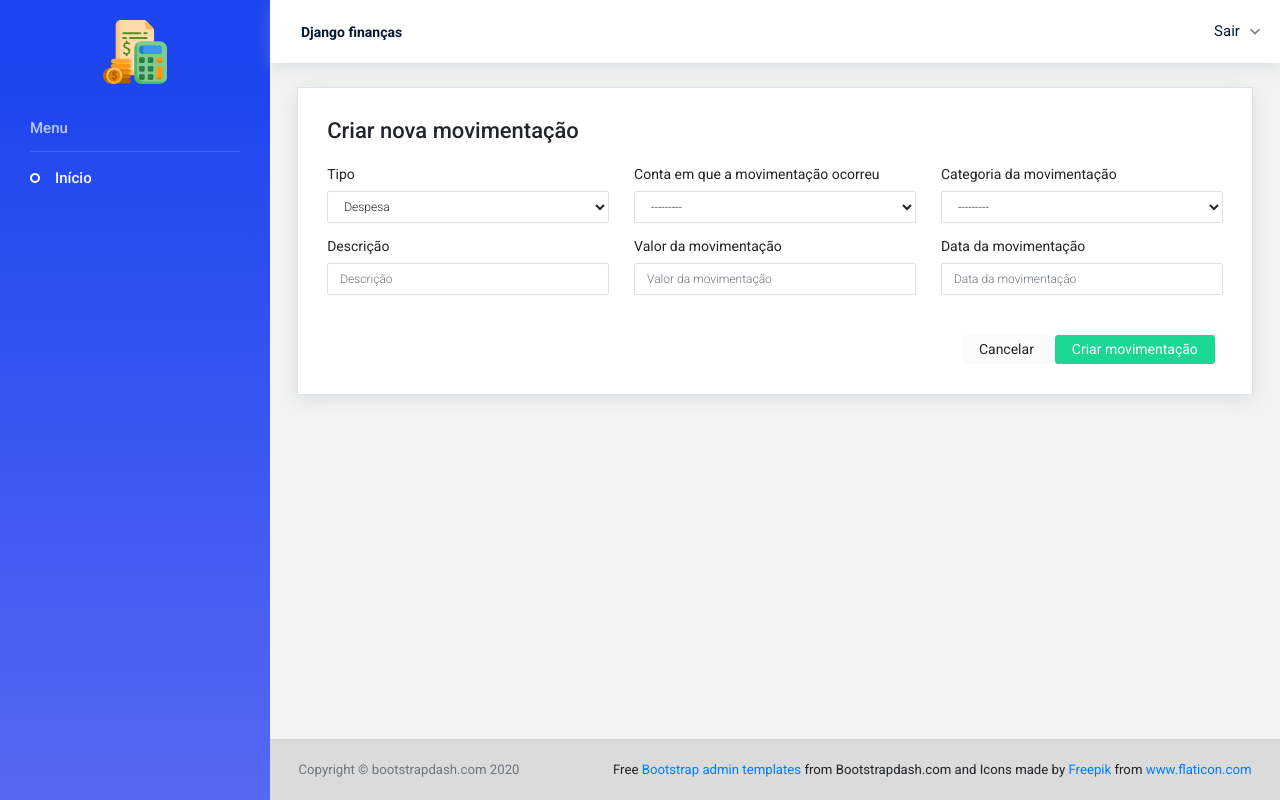
After one commit to luiz158/django-financas, a Django app: page /criar-movimentacao/ in a window 1280 px wide. The commit adds this page. Run offline with Django 3.2, Linux system fonts and the light colour scheme; data that the repository does not hold is empty; some libraries are stand-ins or nearby versions.

Commit message:
:sparkles: adiciona tela para cadastro de movimentação

```diff
--- a/django_financas/urls.py
+++ b/django_financas/urls.py
@@ -2,9 +2,11 @@ from django.contrib import admin
 from django.urls import path
 
 from dashboard.views import inicio
+from movimentacoes.views import criar_movimentacao
 
 
 urlpatterns = [
-    path('admin/', admin.site.urls),
-    path('', inicio, name="inicio"),
+    path("admin/", admin.site.urls),
+    path("", inicio, name="inicio"),
+    path("criar-movimentacao/", criar_movimentacao, name="criar_movimentacao")
 ]
--- /dev/null
+++ b/movimentacoes/forms.py
@@ -0,0 +1,8 @@
+from django import forms
+from movimentacoes.models import Movimentacao
+
+
+class MovimentacaoForm(forms.ModelForm):
+    class Meta:
+        model = Movimentacao
+        fields = "__all__"
--- a/movimentacoes/views.py
+++ b/movimentacoes/views.py
@@ -1,3 +1,21 @@
-from django.shortcuts import render
+from django.shortcuts import render, redirect
+from movimentacoes.forms import MovimentacaoForm
 
-# Create your views here.
+
+def criar_movimentacao(request):
+
+    form = MovimentacaoForm()
+
+    if request.method == "POST":
+        form = MovimentacaoForm(request.POST)
+
+        if form.is_valid():
+            form.save()
+
+            return redirect("inicio")
+
+    contexto = {
+        "form": form,
+    }
+
+    return render(request, "criar_movimentacao.html", contexto)
--- /dev/null
+++ b/templates/criar_movimentacao.html
@@ -0,0 +1,32 @@
+{% extends "base.html" %}
+
+{% load widget_tweaks %}
+
+{% block conteudo %}
+<div class="row">
+    <div class="col-12">
+        <div class="card">
+            <div class="card-body">
+                <h4 class="card-title mb-4">Criar nova movimentação</h4>
+
+                <form class="forms-sample" method="POST">
+                    {% csrf_token %}
+                    <div class="row">
+                        {% for campo in form %}
+                        <div class="form-group col-sm-12 col-md-4">
+                            <label>{{ campo.label }}</label>
+                            {% render_field campo placeholder=campo.label class="form-control" %}
+                        </div>
+                        {% endfor %}
+                    </div>
+
+                    <div class="text-right mt-4">
+                        <a href="#" class="btn btn-light">Cancelar</a>
+                        <button type="submit" class="btn btn-success mr-2">Criar movimentação</button>
+                    </div>
+                </form>
+            </div>
+        </div>
+    </div>
+</div>
+{% endblock %}
--- a/templates/index.html
+++ b/templates/index.html
@@ -61,7 +61,7 @@
         <div class="d-flex justify-content-between pb-3">
           <h4 class="card-title mb-4">Últimos lançamentos</h4>
 
-          <a href="#">
+          <a href="{% url 'criar_movimentacao' %}">
             <button type="button" class="btn btn-icons btn-rounded btn-primary">
               <i class="mdi mdi-plus"></i>
             </button>
```
Also changed, not shown: django_financas/settings.py (+46 -42 lines).
